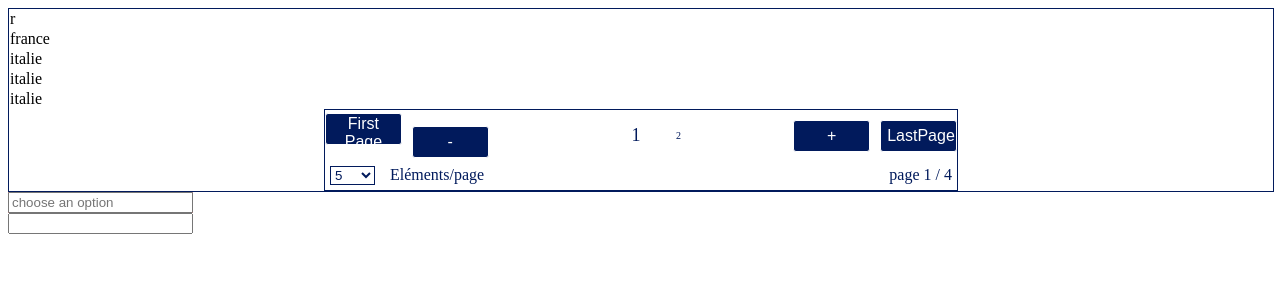
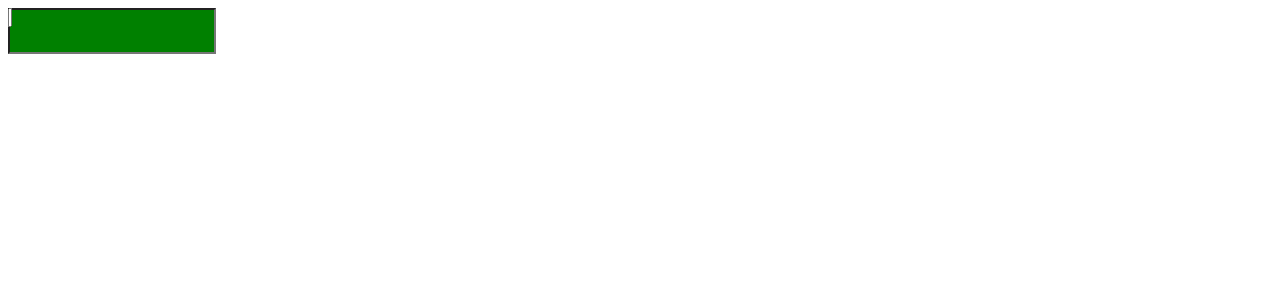
Before and after one commit to denisk13005/test-pagination, a Vue app: page / in a window 1280 px wide. Shown: the top 300 px of the page. Built offline with nearby package versions, Linux system fonts and the light colour scheme.

Commit message:
dropdown presque ok a creuser

```diff
--- a/package.json
+++ b/package.json
@@ -11,6 +11,7 @@
     "core-js": "^3.8.3",
     "spectre.css": "^0.5.9",
     "vue": "^2.6.14",
+    "vue-multiselect": "^2.1.7",
     "vue-paginate": "^3.6.0"
   },
   "devDependencies": {
--- a/src/App.vue
+++ b/src/App.vue
@@ -1,24 +1,31 @@
 <template>
   <div id="app">
-    <tab-with-paginate :array="listToShow" @update="updateArray" />
-    <EditableSelect :options="list" />
+    <!-- <tab-with-paginate :array="listToShow" @update="updateArray" />
+    <EditableSelect :options="list" /> -->
     <EditableDropbox />
+    <multiselect v-model="value" :options="options" @click="cli"
+      >test</multiselect
+    >
   </div>
 </template>
 
 <script>
-import TabWithPaginate from "./components/TabWithPaginate.vue";
-import EditableSelect from "./components/EditableSelect.vue";
+// import TabWithPaginate from "./components/TabWithPaginate.vue";
+// import EditableSelect from "./components/EditableSelect.vue";
 import EditableDropbox from "./components/EditableDropbox.vue";
+import Multiselect from "vue-multiselect";
 export default {
   name: "App",
   components: {
-    TabWithPaginate,
-    EditableSelect,
+    // TabWithPaginate,
+    // EditableSelect,
     EditableDropbox,
+    Multiselect,
   },
   data() {
     return {
+      value: null,
+      options: ["list", "of", "options"],
       list: [
         { value: "r", id: 0 },
         { value: "france", id: 1 },
@@ -66,6 +73,9 @@ export default {
     console.log(this.filterArray, "filter array");
   },
   methods: {
+    cli(e) {
+      console.log(e.target);
+    },
     filterArticles(array, filter) {
       let keys = Object.keys(array[0]);
       console.log(keys);
--- a/src/components/EditableDropbox.vue
+++ b/src/components/EditableDropbox.vue
@@ -1,11 +1,38 @@
 <template>
-  <div @click="closeOptions">
-    <input type="text" v-model="searchValue" @click="showOptions = true"/>
+  <!-- <div class="container">
+    <input type="text" v-model="searchValue" @click="show" @blur="bluring" />
     <ul v-if="showOptions">
-      <li v-for="option in filteredOptions" @click="selectOption(option)" :key="option">
+      <li
+        v-for="option in filteredOptions"
+        @click="selectOption(option)"
+        :key="option"
+      >
         {{ option }}
       </li>
     </ul>
+  </div> -->
+  <div class="dropdown">
+    <input
+      @blur="closeDropdown"
+      tabindex="0"
+      ref="dropdown"
+      @click="toggleDropdown"
+      class="select"
+      type="text"
+      @change="test"
+      v-model="selectedOption"
+    />
+
+    <div class="options" :style="{ 'max-height': open ? '300px' : '0px' }">
+      <div
+        v-for="option in filteredOptions"
+        @mousedown="selectOption(option)"
+        class="option"
+        :key="option"
+      >
+        {{ option }}
+      </div>
+    </div>
   </div>
 </template>
 
@@ -13,26 +40,87 @@
 export default {
   data() {
     return {
-      options: ['Apple', 'Banana', 'Cherry', 'Date', 'Elderberry'],
-      selectedOption: '',
-      searchValue: '',
-      showOptions: false,
+      open: false,
+      options: ["BMW", "Fiat", "Citroen", "Audi", "Tesla"],
+      selectedOption: "",
+      searchValue: "",
+      showOptions: true,
     };
   },
   computed: {
     filteredOptions() {
-      return this.options.filter((option) => option.toLowerCase().includes(this.searchValue.toLowerCase()));
+      return this.options.filter((option) =>
+        option.toLowerCase().includes(this.selectedOption.toLowerCase())
+      );
     },
   },
   methods: {
+    // bluring(e) {
+    //   console.log(e, "ttttt");
+    // },
+    // show(e) {
+    //   console.log(this.showOptions);
+    //   this.showOptions = !this.showOptions;
+    //   console.log(this.showOptions);
+    //   console.log(e.target.parentElement, "el");
+    // },
+    // selectOption(option) {
+    //   this.selectedOption = option;
+    //   this.searchValue = option;
+    //   this.showOptions = false;
+    // },
+    // closeOptions() {
+    //   this.showOptions = false;
+    // },
+    test() {
+      console.log(this.selectedOption, "so");
+    },
+    toggleDropdown() {
+      this.open = !this.open;
+    },
+    closeDropdown() {
+      this.open = false;
+    },
     selectOption(option) {
+      // this.$emit("input", option);
       this.selectedOption = option;
-      this.searchValue = option;
-      this.showOptions = false;
-    },
-    closeOptions() {
-      this.showOptions = false;
     },
   },
 };
 </script>
+<style>
+.dropdown {
+  width: 200px;
+  position: relative;
+}
+
+.select {
+  height: 40px;
+  position: absolute;
+  left: 0;
+  width: 100%;
+  background: green;
+  display: flex;
+  justify-content: center;
+  align-items: center;
+  color: white;
+  cursor: pointer;
+}
+.option {
+  width: 100%;
+  height: 40px;
+  background: darkgreen;
+  color: white;
+  display: flex;
+  justify-content: center;
+  align-items: center;
+  cursor: pointer;
+}
+.option:hover {
+  background: green;
+}
+.options {
+  overflow: hidden;
+  transition: max-height 200ms;
+}
+</style>
```
Also changed, not shown: 1 other file (tests, documents, lock files or other folders).
